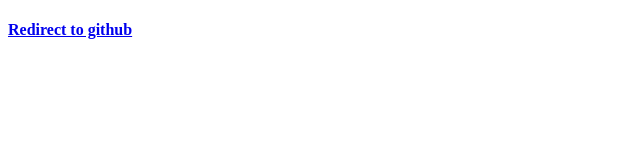
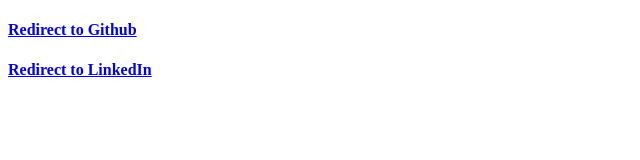
Before and after one commit to flyingsaucer11/flyingsaucer11.github.io, a plain HTML site: page index.html in a window 1280 px wide. Shown: the whole page, without its empty margins (0-640 px from the left). Drawn offline with Linux system fonts and the light colour scheme.

Commit message:
Update index.html

```diff
--- a/index.html
+++ b/index.html
@@ -1,7 +1,8 @@
 <!DOCTYPE html>
 <html>
 <body>
-<h4><a href="https://github.com/flyingsaucer11">Redirect to github</a></h4>
+<h4><a href="https://github.com/flyingsaucer11">Redirect to Github</a></h4>
+<h4><a href="https://www.linkedin.com/in/12b8b0222/">Redirect to LinkedIn</a></h4>
 <p></p>
 </body>
 </html>
```
